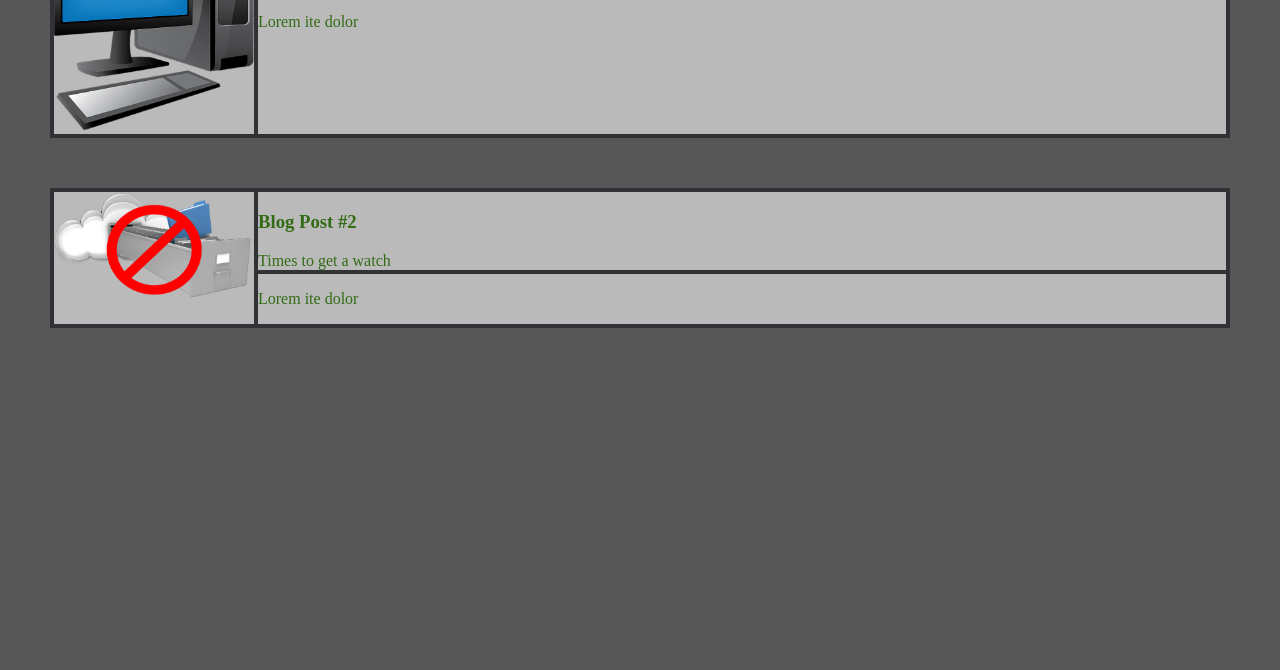
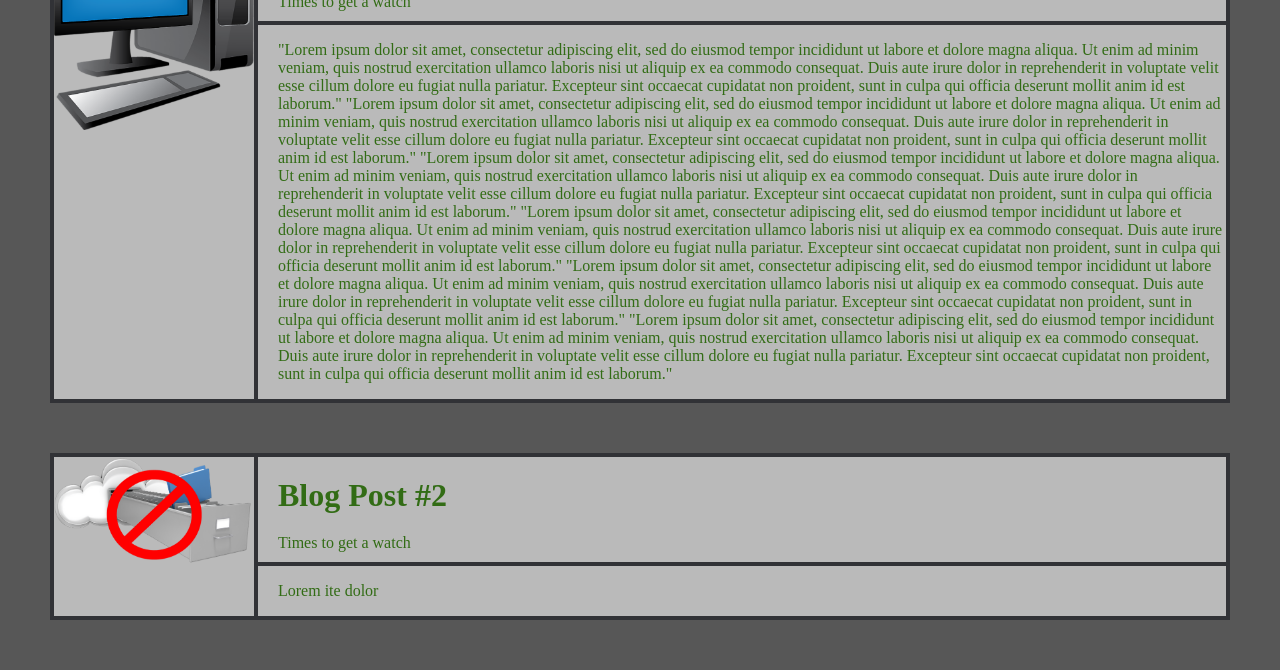
Before and after one commit to blackm-97/mi349_Final, a plain HTML site: page blog.html in a window 1280 px wide. Shown: the part 258-928 px from the top of the page. Before the commit the page ends 800 px from the top, so only its background shows below. Drawn offline with Linux system fonts and the light colour scheme.

Commit message:
Blog CSS Complete

```diff
--- a/blog.html
+++ b/blog.html
@@ -32,7 +32,17 @@
                     <time datetime="">Times to get a watch</time>
                 </div>
                 <p>
-                    Lorem ite dolor
+                    "Lorem ipsum dolor sit amet, consectetur adipiscing elit, sed do eiusmod tempor incididunt ut labore et dolore magna aliqua. Ut enim ad minim veniam, quis nostrud exercitation ullamco laboris nisi ut aliquip ex ea commodo consequat. Duis aute irure dolor in reprehenderit in voluptate velit esse cillum dolore eu fugiat nulla pariatur. Excepteur sint occaecat cupidatat non proident, sunt in culpa qui officia deserunt mollit anim id est laborum."
+
+                    "Lorem ipsum dolor sit amet, consectetur adipiscing elit, sed do eiusmod tempor incididunt ut labore et dolore magna aliqua. Ut enim ad minim veniam, quis nostrud exercitation ullamco laboris nisi ut aliquip ex ea commodo consequat. Duis aute irure dolor in reprehenderit in voluptate velit esse cillum dolore eu fugiat nulla pariatur. Excepteur sint occaecat cupidatat non proident, sunt in culpa qui officia deserunt mollit anim id est laborum."
+
+                    "Lorem ipsum dolor sit amet, consectetur adipiscing elit, sed do eiusmod tempor incididunt ut labore et dolore magna aliqua. Ut enim ad minim veniam, quis nostrud exercitation ullamco laboris nisi ut aliquip ex ea commodo consequat. Duis aute irure dolor in reprehenderit in voluptate velit esse cillum dolore eu fugiat nulla pariatur. Excepteur sint occaecat cupidatat non proident, sunt in culpa qui officia deserunt mollit anim id est laborum."
+
+                    "Lorem ipsum dolor sit amet, consectetur adipiscing elit, sed do eiusmod tempor incididunt ut labore et dolore magna aliqua. Ut enim ad minim veniam, quis nostrud exercitation ullamco laboris nisi ut aliquip ex ea commodo consequat. Duis aute irure dolor in reprehenderit in voluptate velit esse cillum dolore eu fugiat nulla pariatur. Excepteur sint occaecat cupidatat non proident, sunt in culpa qui officia deserunt mollit anim id est laborum."
+
+                    "Lorem ipsum dolor sit amet, consectetur adipiscing elit, sed do eiusmod tempor incididunt ut labore et dolore magna aliqua. Ut enim ad minim veniam, quis nostrud exercitation ullamco laboris nisi ut aliquip ex ea commodo consequat. Duis aute irure dolor in reprehenderit in voluptate velit esse cillum dolore eu fugiat nulla pariatur. Excepteur sint occaecat cupidatat non proident, sunt in culpa qui officia deserunt mollit anim id est laborum."
+
+                    "Lorem ipsum dolor sit amet, consectetur adipiscing elit, sed do eiusmod tempor incididunt ut labore et dolore magna aliqua. Ut enim ad minim veniam, quis nostrud exercitation ullamco laboris nisi ut aliquip ex ea commodo consequat. Duis aute irure dolor in reprehenderit in voluptate velit esse cillum dolore eu fugiat nulla pariatur. Excepteur sint occaecat cupidatat non proident, sunt in culpa qui officia deserunt mollit anim id est laborum."
                 </p>
             </div>
         </section>
--- a/screen.css
+++ b/screen.css
@@ -119,12 +119,30 @@ time{
     color: var(--darkGreen);
 }
 
+.blog-header{
+    padding-bottom: 10px;
+}
+
 .blog-content .blog-header{
     border-top: solid 4px var(--darkGray);
     border-bottom: solid 4px var(--darkGray);
     margin: 0   ;
 }
 
+.blog-header h3{
+    font-size: 2em;
+    margin: 20px;
+}
+
+
+.blog-content p, h3, time{
+    margin-left: 20px;
+}
+
+time{
+    margin-bottom: 10px;
+}
+
 .blog-content p{
     height: auto;
 }
```
